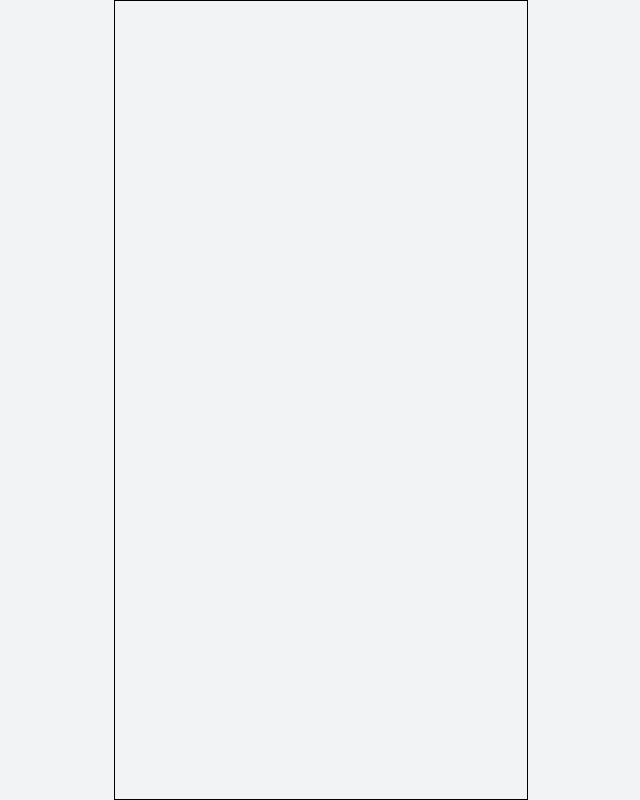
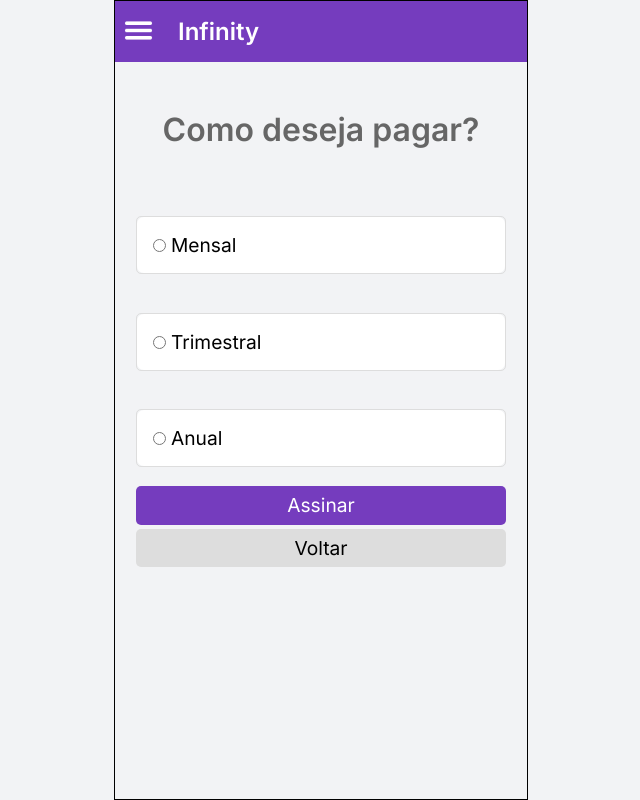
Before and after one commit to gabrielrmodesto/infinityScreens, a Next.js app: page /como_pagar in a window 1280 px wide. Shown: the whole page, without its empty margins (319-959 px from the left). Built offline with nearby package versions, Linux system fonts and the light colour scheme.

Commit message:
How to pay

```diff
--- a/src/pages/como_pagar.tsx
+++ b/src/pages/como_pagar.tsx
@@ -1,7 +1,24 @@
 import React from 'react';
+import Head from 'next/head';
+import styles from '../styles/pages/ComoPagar.module.css';
+import CollapseCard from '../components/CollapseCard';
+import Buttons from '../components/Buttons';
+import Header from '../components/Header';
 
 const ComoPagar: React.FC = () => {
-  return <div />;
+  return (
+    <section className={styles.paymentContainer}>
+      <Head>
+        <title>Infinity - Como Pagar?</title>
+      </Head>
+      <Header />
+      <h3>Como deseja pagar?</h3>
+      <CollapseCard idCollapse={1} collapseTitle="Mensal" collapseContent={['R$ 40,00','Por mês']} />
+      <CollapseCard idCollapse={2} collapseTitle="Trimestral" collapseContent={['R$ 40,00','Por mês']} />
+      <CollapseCard idCollapse={3} collapseTitle="Anual" collapseContent={['R$ 40,00','Por mês']} />
+      <Buttons back="/personalizar" nextScreen="/resumo" textButton="Assinar" />
+    </section>
+  );
 }
 
 export default ComoPagar;
--- a/src/styles/globals.css
+++ b/src/styles/globals.css
@@ -59,3 +59,8 @@ strong{
   font-weight: 700;
   color: var(--black);
 }
+h3{
+  text-align: center;
+  margin: 1.5em 0;
+  font-size: 2em;
+}
--- a/src/styles/pages/Personalizar.module.css
+++ b/src/styles/pages/Personalizar.module.css
@@ -1,8 +1,3 @@
-.checksContainer h3{
-    text-align: center;
-    margin: 1.5em 0;
-    font-size: 2em;
-}
 .checksContainer section{
     display: flex;
     flex-direction: row;
```
